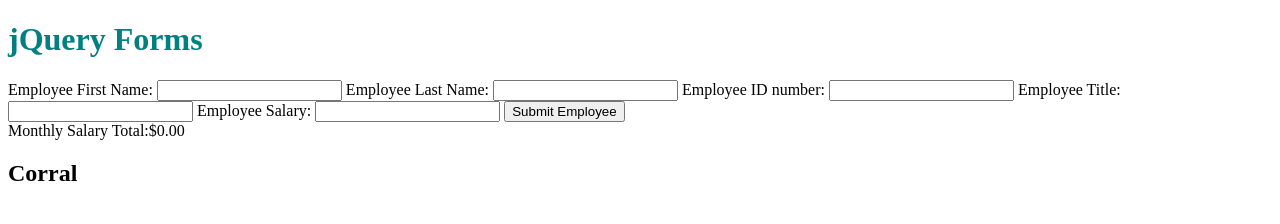
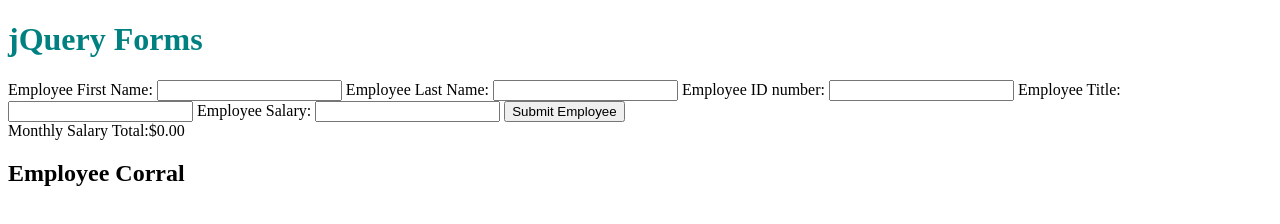
Before and after one commit to ginityson/mu-jquery-intro-weekend-chalenge-1, a plain HTML site: page forms/index.html in a window 1280 px wide. Drawn offline with Linux system fonts and the light colour scheme.

Commit message:
turning in weekend chalenge #1

```diff
--- a/forms/forms.js
+++ b/forms/forms.js
@@ -26,7 +26,7 @@ $(document).ready(function () {
 
     console.log(salaryTotal);
 
-    // append to DOM
+    // append to DOM DOM
     monthlyTotal(salaryTotal);
     appendDom(values);
   });
--- a/forms/index.html
+++ b/forms/index.html
@@ -33,7 +33,7 @@
     </div>
 
     <div id="corral">
-      <h2>Corral</h2>
+      <h2>Employee Corral</h2>
     </div>
   </body>
 </html>
```
